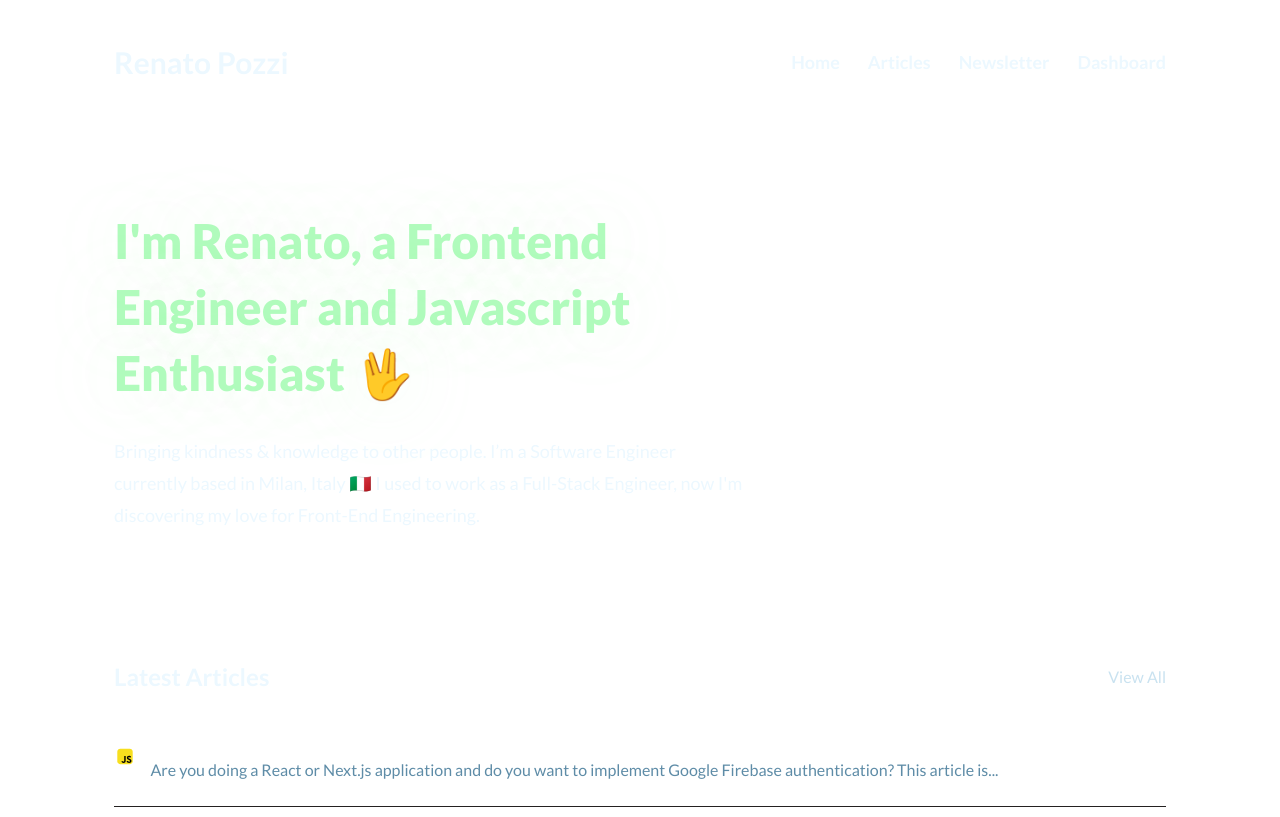
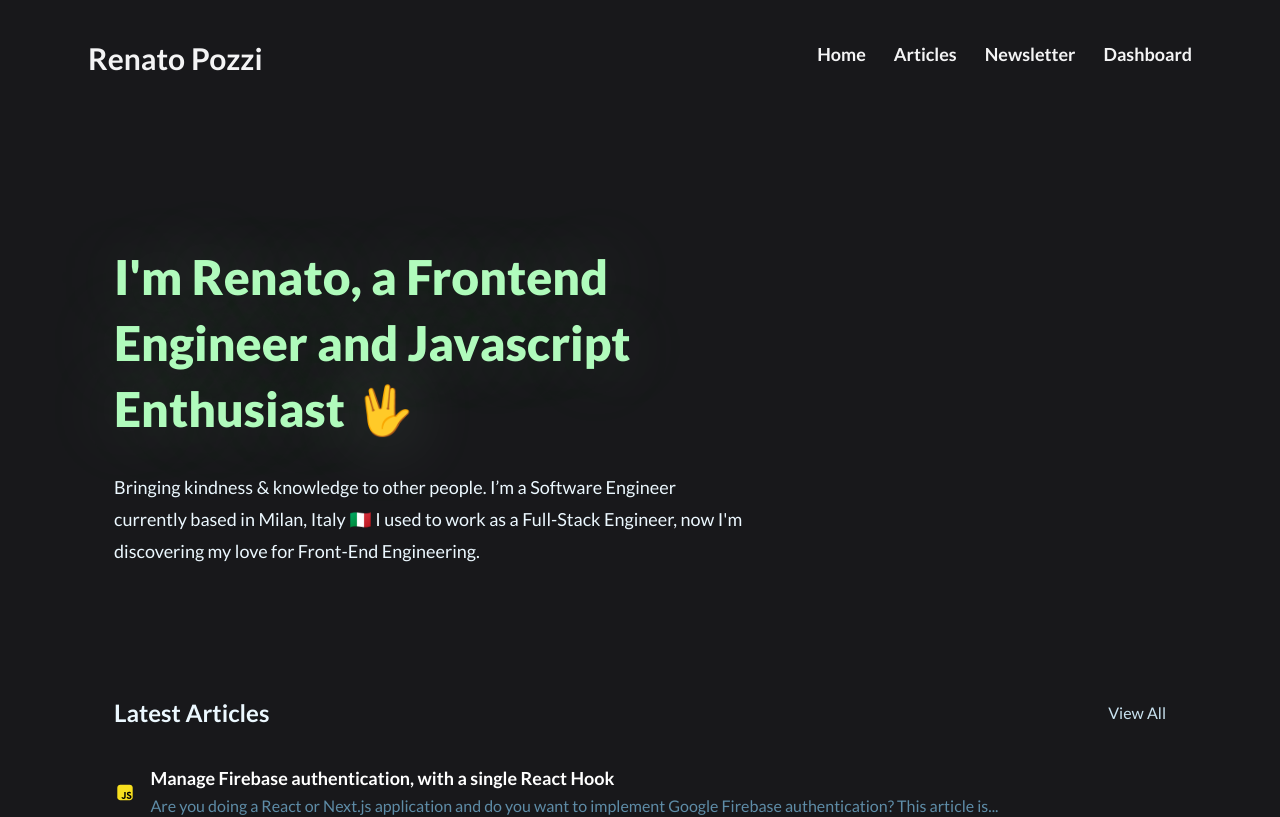
Before and after one commit to itsrennyman/renatopozzi.me, a Next.js app: page / in a window 1280 px wide. Shown: the top 817 px of the page. Built offline with nearby package versions, Linux system fonts and the light colour scheme.

Commit message:
updated navbar

```diff
--- a/components/Navbar/Navbar.jsx
+++ b/components/Navbar/Navbar.jsx
@@ -2,7 +2,6 @@ import { HamburgerMenuIcon } from "@radix-ui/react-icons";
 import NextLink from "next/link";
 import * as React from "react";
 import { useWindowWidth } from "../../hooks/use-window-width";
-import styles from "./Navbar.module.css";
 
 export const Navbar = () => {
   const width = useWindowWidth();
@@ -21,25 +20,29 @@ export const Navbar = () => {
   const isMobile = width < 768;
 
   return (
-    <nav className={styles.navbar}>
-      <div>
-        <h1 className={styles.navbar__title}>Renato Pozzi</h1>
+    <nav className="flex flex-col align-stretch justify-center gap-5 border-b-zinc-800 py-6 md:flex-row md:align-center md:justify-between md:border-none md:py-10 mx-auto px-6 max-w-6xl text-zinc-100">
+      <div className="flex flex-row justify-between">
+        <h1 className="text-2xl md:text-3xl font-semibold leading-9">
+          Renato Pozzi
+        </h1>
         <button
-          className="button button--secondary"
+          className="cursor-pointer p-3 rounded-lg text-zinc-100 bg-zinc-800 hover:bg-zinc-700 md:hidden"
           aria-label="Toggle Menu"
           onClick={() => setIsOpen((prev) => !prev)}
-          style={{ padding: "0.75rem" }}
         >
           <HamburgerMenuIcon />
         </button>
       </div>
 
       {(isOpen || !isMobile) && (
-        <ul className={styles.navbar__items}>
+        <ul className="flex flex-col align-start gap-4 md:flex-row md:align-center md:gap-7">
           {items.map(({ label, href }) => (
-            <li key={label} className={styles.navbar__items__item}>
+            <li
+              key={label}
+              className="text-md font-normal leading-6 md:text-lg md:font-bold md:leading-7"
+            >
               <NextLink href={href} passHref>
-                <a className={styles.navbar__items__item__link}>{label}</a>
+                <a className="animation-underline">{label}</a>
               </NextLink>
             </li>
           ))}
--- a/components/Navbar/Navbar.module.css
+++ /dev/null
@@ -1,99 +0,0 @@
-.navbar {
-  display: flex;
-  flex-direction: row;
-  align-items: center;
-  justify-content: space-between;
-  max-width: 1100px;
-  margin: 0 auto;
-  padding: 2.75rem 1.5rem 0 1.5rem;
-  color: #ecf8ff;
-}
-
-.navbar > div {
-  display: flex;
-  justify-content: space-between;
-}
-
-.navbar button {
-  display: none;
-}
-
-.navbar__title {
-  font-size: 1.875rem;
-  font-weight: 600;
-  line-height: 2.25rem;
-}
-
-.navbar__items {
-  display: flex;
-  flex-direction: row;
-  align-items: center;
-  gap: 1.75rem;
-}
-
-.navbar__items__item {
-  font-size: 1.125rem;
-  font-weight: 700;
-  line-height: 1.75rem;
-}
-
-.navbar__items__item__link {
-  display: inline-block;
-  position: relative;
-  cursor: pointer;
-  color: #ecf8ff;
-}
-
-.navbar__items__item__link::after {
-  content: "";
-  position: absolute;
-  width: 100%;
-  transform: scaleX(0);
-  height: 1px;
-  top: 100%;
-  left: 0;
-  background-color: white;
-  transform-origin: bottom right;
-  transition: transform 0.4s cubic-bezier(0.86, 0, 0.07, 1);
-}
-
-.navbar__items__item__link:focus {
-  transform: scaleX(1);
-  transform-origin: bottom left;
-}
-
-.navbar__items__item__link:hover::after {
-  transform: scaleX(1);
-  transform-origin: bottom left;
-}
-
-@media (max-width: 768px) {
-  .navbar {
-    flex-direction: column;
-    align-items: stretch;
-    justify-content: center;
-    border-bottom: 1px solid rgba(255, 255, 255, 0.1);
-    padding: 1.5rem;
-    gap: 1.25rem;
-  }
-
-  .navbar button {
-    display: flex;
-  }
-
-  .navbar__title {
-    font-size: 1.5rem;
-  }
-
-  .navbar__items {
-    flex-direction: column;
-    align-items: flex-start;
-    gap: 1rem;
-  }
-
-  .navbar__items__item {
-    font-size: 1rem;
-    font-weight: 400;
-    line-height: 1.5rem;
-  }
-}
--- a/pages/_document.js
+++ b/pages/_document.js
@@ -1,5 +1,4 @@
 import Document, { Head, Html, Main, NextScript } from "next/document";
-import { getCssText } from "../stitches.config";
 
 class MyDocument extends Document {
   static async getInitialProps(ctx) {
@@ -10,23 +9,8 @@ class MyDocument extends Document {
   render() {
     return (
       <Html lang="en">
-        <Head>
-          <link rel="preconnect" href="https://fonts.googleapis.com" />
-          <link
-            rel="preconnect"
-            href="https://fonts.gstatic.com"
-            crossOrigin="true"
-          />
-          <link
-            href="https://fonts.googleapis.com/css2?family=Jost:wght@400;500;700&display=swap"
-            rel="stylesheet"
-          />
-          <style
-            id="stitches"
-            dangerouslySetInnerHTML={{ __html: getCssText() }}
-          />
-        </Head>
-        <body>
+        <Head />
+        <body className="bg-zinc-900">
           <Main />
           <NextScript />
         </body>
--- a/styles/styles.css
+++ b/styles/styles.css
@@ -48,3 +48,31 @@
   padding: var(--padding);
   background-color: var(--bg-blue200);
 }
+
+.animation-underline {
+  display: inline-block;
+  position: relative;
+}
+
+.animation-underline::after {
+  content: "";
+  position: absolute;
+  width: 100%;
+  transform: scaleX(0);
+  height: 1px;
+  top: 100%;
+  left: 0;
+  background-color: white;
+  transform-origin: bottom right;
+  transition: transform 0.4s cubic-bezier(0.86, 0, 0.07, 1);
+}
+
+.animation-underline:focus {
+  transform: scaleX(1);
+  transform-origin: bottom left;
+}
+
+.animation-underline:hover::after {
+  transform: scaleX(1);
+  transform-origin: bottom left;
+}
```
